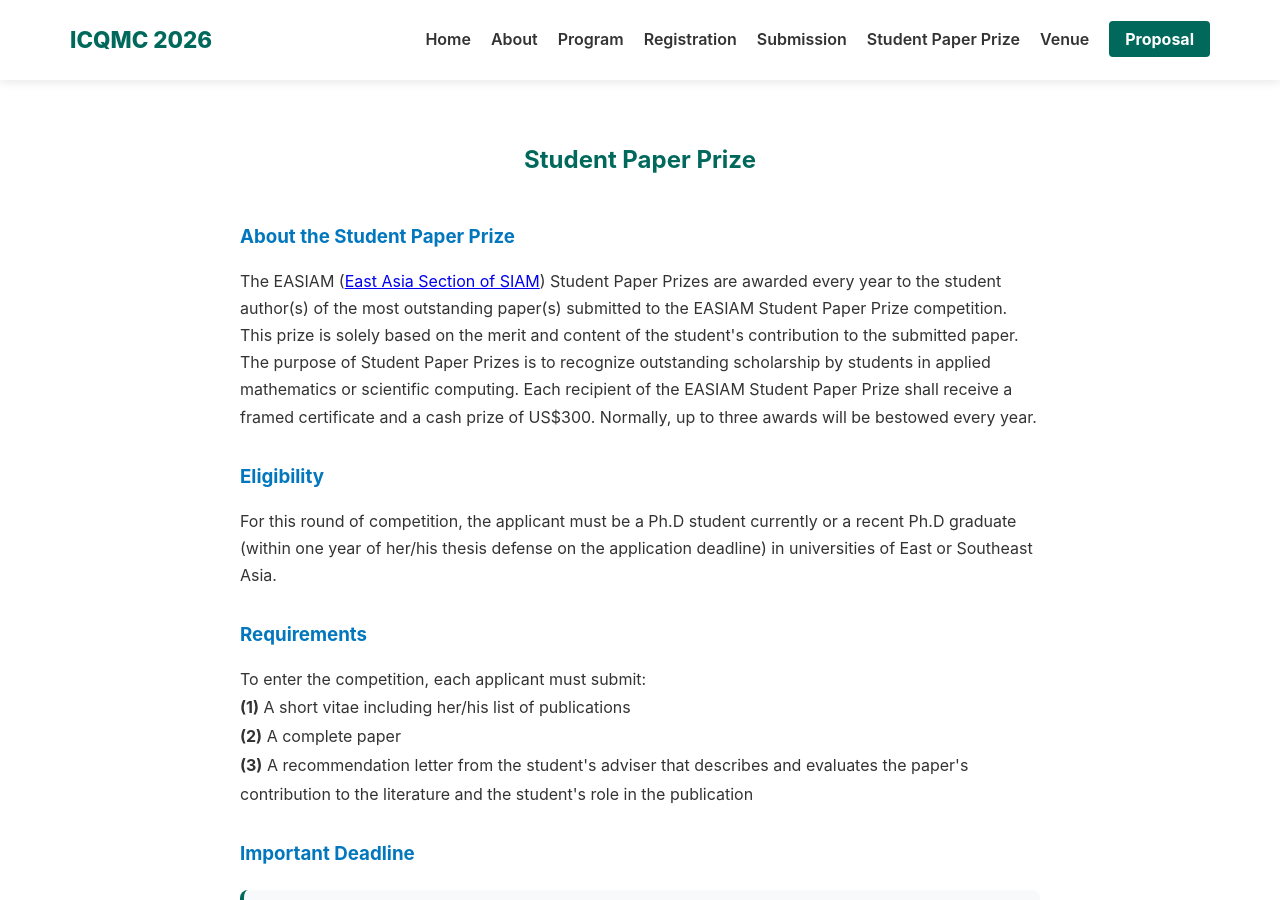
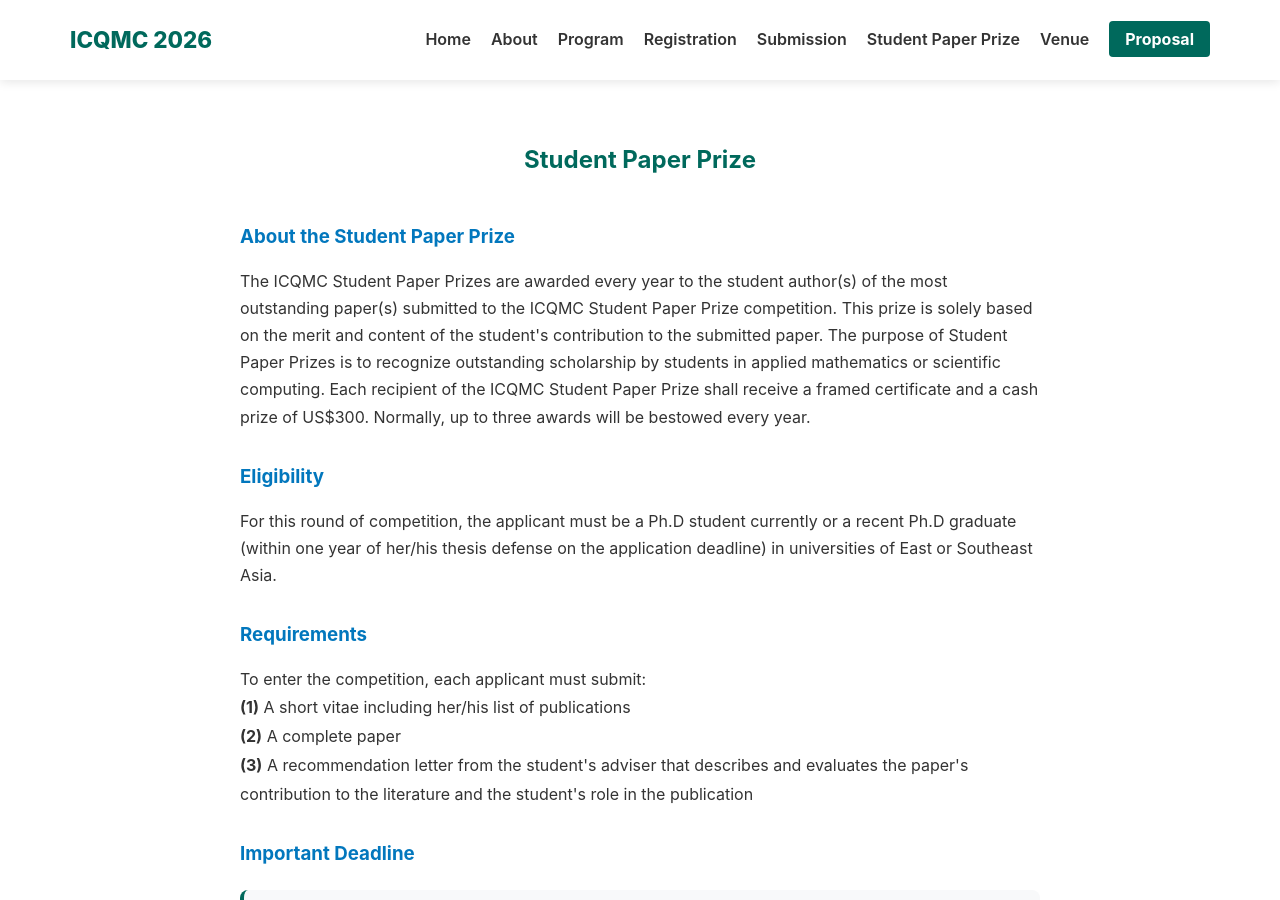
Before and after one commit to ICQMC/ICQMC.github.io, a Jekyll site: the page built from student-paper-prize.html, in a window 1280 px wide and 900 px high. Built offline with Jekyll 4.4.1, drawn with Linux system fonts in a browser that asks for light colours; some of the changed text lies outside the part shown.

Commit message:
fix something

```diff
--- a/_data/dates.yml
+++ b/_data/dates.yml
@@ -1,8 +1,5 @@
-- name: "Abstract Submission Deadline"
+- name: "PaperSubmission Deadline"
   subtitle: "(Minisymposium, Contributed Talks, and Posters)"
-  date: "April 15, 2026"
-
-- name: "Early Bird Registration Deadline"
   date: "April 15, 2026"
 
 - name: "Conference Dates"
--- a/_includes/footer.html
+++ b/_includes/footer.html
@@ -1,3 +1,3 @@
 <footer style="padding: 50px 0; background: #333; color: white;">
-    <p>&copy; 2026 EASIAM Annual Meeting. All rights reserved.</p>
+    <p>&copy; 2026 ICQMC Annual Meeting. All rights reserved.</p>
 </footer>
--- a/committees.html
+++ b/committees.html
@@ -43,7 +43,7 @@
 
         {% if site.data.committees.advisory.size > 0 %}
         <div class="committee-group">
-            <h3 class="committee-subtitle">EASIAM Advisory Committee</h3>
+            <h3 class="committee-subtitle">ICQMC Advisory Committee</h3>
             <div class="committee-grid">
                 {% for member in site.data.committees.advisory %}
                 <div class="member-card">
@@ -59,7 +59,7 @@
 
         {% if site.data.committees.executive.size > 0 %}
         <div class="committee-group">
-            <h3 class="committee-subtitle">EASIAM Executive Committee</h3>
+            <h3 class="committee-subtitle">ICQMC Executive Committee</h3>
             <div class="committee-grid">
                 {% for member in site.data.committees.executive %}
                 <div class="member-card">
--- a/index.html
+++ b/index.html
@@ -16,7 +16,7 @@
 
 <section id="about" class="section">
     <div class="container">
-        <h2 class="section-title">About EASIAM 2026</h2>
+        <h2 class="section-title">About ICQMC 2026</h2>
         <p>{{ site.data.conference.about }}</p>
     </div>
 </section>
--- a/student-paper-prize.html
+++ b/student-paper-prize.html
@@ -11,12 +11,11 @@
         <h3 style="color: var(--secondary-color); margin-top: 30px; margin-bottom: 15px;">About the Student Paper Prize
         </h3>
 
-        <p>The EASIAM (<a href="http://www.easiam.org/home.html" target="_blank">East Asia Section of SIAM</a>)
-            Student Paper Prizes are awarded every year to the student author(s) of the most outstanding paper(s)
-            submitted to the EASIAM Student Paper Prize competition. This prize is solely based on the merit and
+        <p>The ICQMC Student Paper Prizes are awarded every year to the student author(s) of the most outstanding paper(s)
+            submitted to the ICQMC Student Paper Prize competition. This prize is solely based on the merit and
             content of the student's contribution to the submitted paper. The purpose of Student Paper Prizes is
             to recognize outstanding scholarship by students in applied mathematics or scientific computing.
-            Each recipient of the EASIAM Student Paper Prize shall receive a framed certificate and a cash prize
+            Each recipient of the ICQMC Student Paper Prize shall receive a framed certificate and a cash prize
             of US$300. Normally, up to three awards will be bestowed every year.</p>
 
         <h3 style="color: var(--secondary-color); margin-top: 30px; margin-bottom: 15px;">Eligibility</h3>
@@ -58,7 +57,7 @@
 
         <div style="text-align: center; margin: 20px 0 40px 0;">
             <img src="{{ '/assets/images/Easiam_Student_paper_prize2026.jpg' | relative_url }}"
-                alt="EASIAM 2026 Student Paper Prize Poster"
+                alt="ICQMC 2026 Student Paper Prize Poster"
                 style="max-width: 100%; border-radius: 8px; box-shadow: 0 4px 16px rgba(0,0,0,0.12);">
         </div>
 
```
Also changed, not shown: _data/registration.yml (+8 -0 lines).
